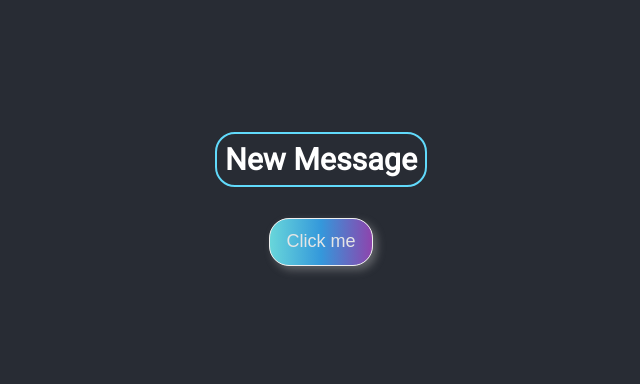
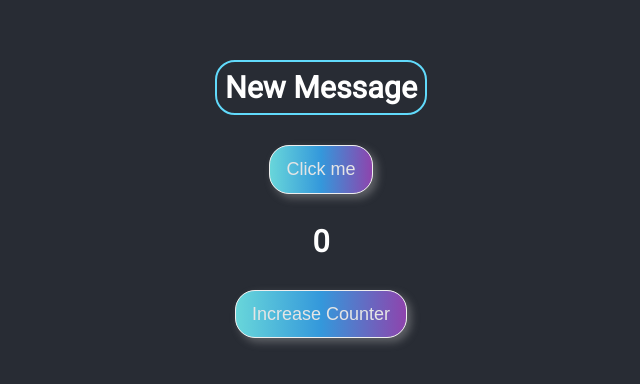
Before and after one commit to marxt2016/React, a React (Create React App) app: page / in a window 1280 px wide. Shown: the part 216-600 px from the top of the page, without its empty margins (319-959 px from the left). Built offline with nearby package versions, Linux system fonts and the light colour scheme.

Commit message:
lesson2_initial

```diff
--- a/src/App.js
+++ b/src/App.js
@@ -1,7 +1,8 @@
-import logo from './logo.svg';
+
 import './App.css';
-import { Message } from './components/message.js'
+import { Message } from './components/Message.js'
 import { useState } from "react";
+import { Counter } from './components/Counter';
 
 let textInitial = "New Message";
 function App() {
@@ -16,6 +17,7 @@ function App() {
     <div className="App">
       <header className="App-header">
         <Message className="Message" message={text} onButtonClick={handleClick} />
+        <Counter className="Message" />
 
       </header>
     </div>
--- /dev/null
+++ b/src/components/Counter.js
@@ -0,0 +1,13 @@
+import React, { useState } from 'react'
+export const Counter = () => {
+    const [count, setCount] = useState(0);
+    const handleClick = () => {
+        setCount(count + 1);
+    }
+    return (
+        <div>
+            <h3>{count}</h3>
+            <button className="Message-button" onClick={handleClick}>Increase Counter</button>
+        </div>
+    )
+}
```
